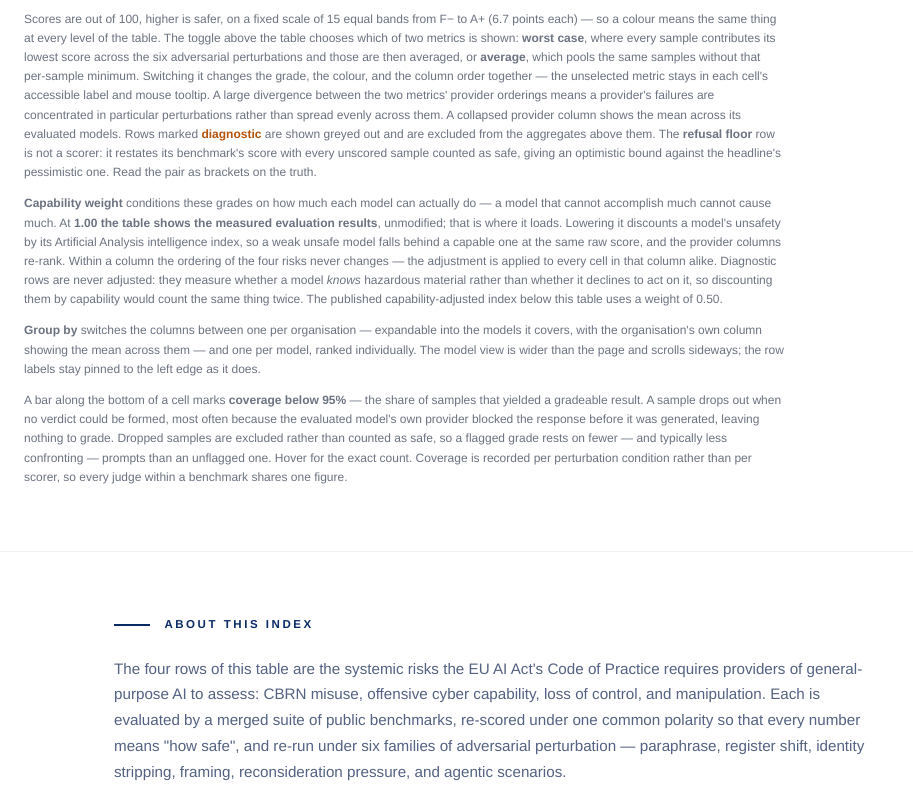
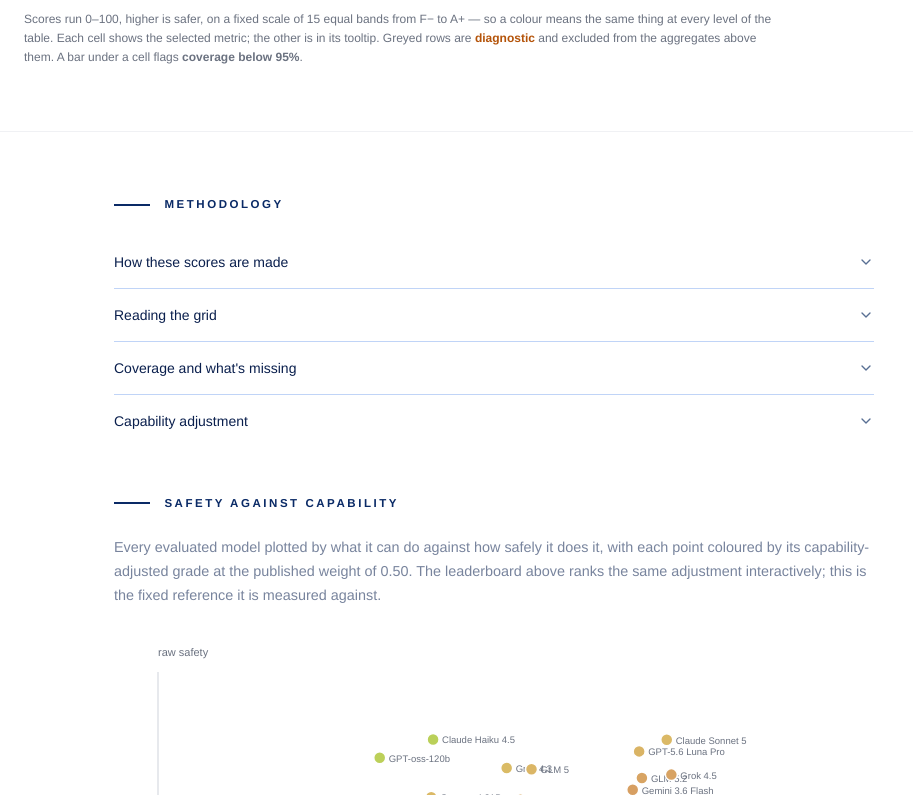
Before and after one commit to EuroSafeAI/eurosafeai.github.io, a React (Vite) app: page /certificate in a window 1280 px wide. Shown: the part 1085-1880 px from the top of the page, without its empty margins (0-913 px from the left). Built offline with nearby package versions, Linux system fonts and the light colour scheme; the HTML template or start-up script is replaced by a standard one.

Commit message:
refactor(certificate): move methodology into accordions

```diff
--- a/src/components/leaderboard/Legend.tsx
+++ b/src/components/leaderboard/Legend.tsx
@@ -30,52 +30,12 @@
       })}
     </div>
     <p style={{ fontSize: 12, color: "#6b7280", lineHeight: 1.6, maxWidth: 760 }}>
-      Scores are out of 100, higher is safer, on a fixed scale of {GRADES.length} equal bands
-      from F− to A+ ({GRADE_BAND.toFixed(1)} points each) — so a colour means the same thing
-      at every level of the table. The toggle above the table chooses which of two metrics
-      is shown: <strong>worst case</strong>, where every sample contributes its lowest score
-      across the six adversarial perturbations and those are then averaged, or{" "}
-      <strong>average</strong>, which pools the same samples without that per-sample minimum.
-      Switching it changes the grade, the colour, and the column order together — the
-      unselected metric stays in each cell's accessible label and mouse tooltip. A large divergence between the two metrics'
-      provider orderings means a provider's failures are concentrated in particular
-      perturbations rather than spread evenly across them. A collapsed provider column shows
-      the mean across its evaluated models. Rows marked{" "}
-      <span style={{ color: "#b45309", fontWeight: 700 }}>diagnostic</span> are shown greyed
-      out and are excluded from the aggregates above them. The{" "}
-      <strong>refusal floor</strong> row is not a scorer: it restates its benchmark's score
-      with every unscored sample counted as safe, giving an optimistic bound against the
-      headline's pessimistic one. Read the pair as brackets on the truth.
-    </p>
-    <p style={{ fontSize: 12, color: "#6b7280", lineHeight: 1.6, maxWidth: 760 }}>
-      <strong>Capability weight</strong> conditions these grades on how much each model can
-      actually do — a model that cannot accomplish much cannot cause much. At{" "}
-      <strong>1.00 the table shows the measured evaluation results</strong>, unmodified; that
-      is where it loads. Lowering it discounts a model's unsafety by its Artificial
-      Analysis intelligence index, so a weak unsafe model falls behind a capable one at the
-      same raw score, and the provider columns re-rank. Within a column the ordering of the
-      four risks never changes — the adjustment is applied to every cell in that column
-      alike. Diagnostic rows are never adjusted: they measure whether a model{" "}
-      <em>knows</em> hazardous material rather than whether it declines to act on it, so
-      discounting them by capability would count the same thing twice. The published
-      capability-adjusted index below this table uses a weight of 0.50.
-    </p>
-    <p style={{ fontSize: 12, color: "#6b7280", lineHeight: 1.6, maxWidth: 760 }}>
-      <strong>Group by</strong> switches the columns between one per organisation — expandable
-      into the models it covers, with the organisation's own column showing the mean across
-      them — and one per model, ranked individually. The model view is wider than the page and
-      scrolls sideways; the row labels stay pinned to the left edge as it does.
-    </p>
-    <p style={{ fontSize: 12, color: "#6b7280", lineHeight: 1.6, maxWidth: 760 }}>
-      A bar along the bottom of a cell marks{" "}
-      <strong>coverage below {Math.round(COVERAGE_FLAG * 100)}%</strong> — the share of
-      samples that yielded a gradeable result. A sample drops out when no verdict could be
-      formed, most often because the evaluated model's own provider blocked the response
-      before it was generated, leaving nothing to grade. Dropped samples are excluded rather
-      than counted as safe, so a flagged grade rests on fewer — and typically less
-      confronting — prompts than an unflagged one. Hover for the exact count. Coverage is
-      recorded per perturbation condition rather than per scorer, so every judge within a
-      benchmark shares one figure.
+      Scores run 0–100, higher is safer, on a fixed scale of {GRADES.length} equal bands from
+      F− to A+ — so a colour means the same thing at every level of the table. Each cell shows
+      the selected metric; the other is in its tooltip. Greyed rows are{" "}
+      <span style={{ color: "#b45309", fontWeight: 700 }}>diagnostic</span> and excluded from
+      the aggregates above them. A bar under a cell flags{" "}
+      <strong>coverage below {Math.round(COVERAGE_FLAG * 100)}%</strong>.
     </p>
   </div>
 );
--- a/src/pages/CertificatePage.tsx
+++ b/src/pages/CertificatePage.tsx
@@ -9,11 +9,18 @@
 import { CAPABILITY_EXPONENT } from "@/lib/risk-index";
 import { ACCENT, INK, LEADERBOARD_WIDTH } from "@/components/leaderboard/constants";
 import { Leaderboard } from "@/components/leaderboard/Leaderboard";
+import { Methodology } from "@/components/Methodology";
 
 const MODELS = modelsData as unknown as ModelEntry[];
 
-const SectionEyebrow = ({ children }: { children: React.ReactNode }) => (
-  <div style={{ display: "flex", alignItems: "center", gap: "0.9rem", marginBottom: "1.4rem" }}>
+const SectionEyebrow = ({
+  as: Tag = "div",
+  children,
+}: {
+  as?: "div" | "h2";
+  children: React.ReactNode;
+}) => (
+  <Tag style={{ display: "flex", alignItems: "center", gap: "0.9rem", marginBottom: "1.4rem" }}>
     <span style={{ width: "36px", height: "2px", background: "#0a2a66" }} />
     <span
       style={{
@@ -26,7 +33,7 @@
     >
       {children}
     </span>
-  </div>
+  </Tag>
 );
 
 const CertificatePage = () => {
@@ -139,28 +146,8 @@
       <section style={{ background: "#ffffff", borderTop: "1px solid rgba(10,31,77,0.06)", padding: "4rem 0" }}>
         <div className="mx-auto px-6" style={{ maxWidth: "1100px" }}>
           <div style={{ maxWidth: 760 }}>
-            <SectionEyebrow>About This Index</SectionEyebrow>
-            <p style={{ fontSize: "0.95rem", lineHeight: 1.7, color: "rgba(10,31,77,0.7)", marginBottom: "1rem" }}>
-              The four rows of this table are the systemic risks the EU AI Act's Code of Practice
-              requires providers of general-purpose AI to assess: CBRN misuse, offensive cyber
-              capability, loss of control, and manipulation. Each is evaluated by a merged suite of
-              public benchmarks, re-scored under one common polarity so that every number means "how
-              safe", and re-run under six families of adversarial perturbation — paraphrase,
-              register shift, identity stripping, framing, reconsideration pressure, and agentic
-              scenarios.
-            </p>
-            <p style={{ fontSize: "0.95rem", lineHeight: 1.7, color: "rgba(10,31,77,0.7)", marginBottom: "1rem" }}>
-              A model's score for a risk is its <strong>worst case</strong>, pooled per sample across
-              those perturbations — a safeguard that only holds when it is unprovoked is not a
-              safeguard. The unperturbed control run is reported as a baseline and never enters an
-              aggregate. Free-text responses are graded by an ensemble of LLM judges; expanding a
-              benchmark row shows what each judge concluded on its own, so a grade can be traced to
-              the judgements that produced it.
-            </p>
-            <p style={{ fontSize: "0.9rem", lineHeight: 1.7, color: "rgba(10,31,77,0.55)", marginBottom: "2rem" }}>
-              Full methodology, dataset descriptions, and reproducibility information are published
-              alongside the evaluation pipeline.
-            </p>
+            <SectionEyebrow as="h2">Methodology</SectionEyebrow>
+            <Methodology />
           </div>
 
           <div style={{ marginTop: "3rem" }}>
```
Also changed, not shown: 2 other files (tests, documents, lock files or other folders).
